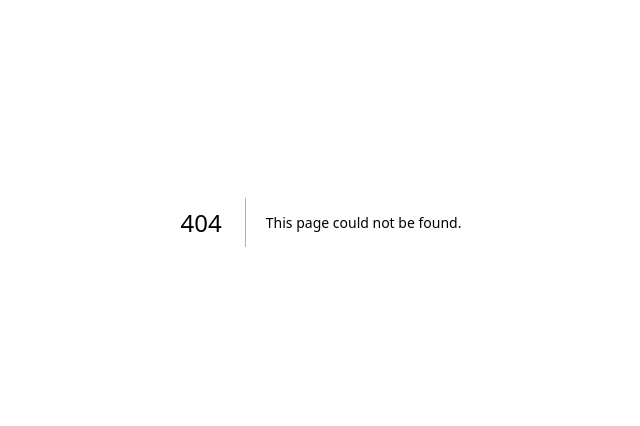
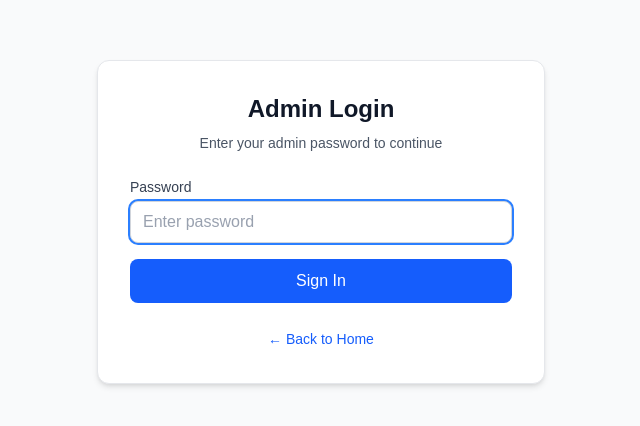
Before and after one commit to rohitraj-dev/examPrep, a Next.js app: page /admin/login in a window 1280 px wide. Before the commit this address had no page. Shown: the part 178-604 px from the top of the page, without its empty margins (319-959 px from the left). Built offline with nearby package versions, Linux system fonts and the light colour scheme.

Commit message:
Add admin password gate

```diff
--- a/app/admin/bulk-upload/page.tsx
+++ b/app/admin/bulk-upload/page.tsx
@@ -370,6 +370,14 @@ export default function BulkUploadPage() {
     saved: "bg-purple-100 text-purple-700",
   };
 
+  const handleLogout = async () => {
+    try {
+      await fetch("/api/admin/logout", { method: "POST" });
+    } finally {
+      window.location.href = "/admin/login";
+    }
+  };
+
   return (
     <div className="max-w-5xl mx-auto p-6">
       {/* Header */}
@@ -383,11 +391,20 @@ export default function BulkUploadPage() {
             ← Single upload
           </a>
         </div>
-        {savedCount > 0 && (
-          <div className="bg-green-100 text-green-700 text-sm px-4 py-2 rounded">
-            ✓ {savedCount} paper{savedCount !== 1 ? "s" : ""} saved
-          </div>
-        )}
+        <div className="flex items-center gap-3">
+          {savedCount > 0 && (
+            <div className="bg-green-100 text-green-700 text-sm px-4 py-2 rounded">
+              ✓ {savedCount} paper{savedCount !== 1 ? "s" : ""} saved
+            </div>
+          )}
+          <button
+            type="button"
+            onClick={handleLogout}
+            className="text-sm px-3 py-1.5 border border-gray-300 dark:border-neutral-700 text-gray-700 dark:text-neutral-300 rounded hover:bg-gray-100 dark:hover:bg-neutral-800 transition-colors cursor-pointer"
+          >
+            Logout
+          </button>
+        </div>
       </div>
 
       {/* Drop zone */}
--- /dev/null
+++ b/app/admin/login/page.tsx
@@ -0,0 +1,94 @@
+"use client";
+
+import { useState } from "react";
+
+export default function AdminLoginPage() {
+  const [password, setPassword] = useState("");
+  const [error, setError] = useState("");
+  const [loading, setLoading] = useState(false);
+
+  const handleSubmit = async (e: React.FormEvent<HTMLFormElement>) => {
+    e.preventDefault();
+    if (!password) return;
+
+    setLoading(true);
+    setError("");
+
+    try {
+      const res = await fetch("/api/admin/login", {
+        method: "POST",
+        headers: { "Content-Type": "application/json" },
+        body: JSON.stringify({ password }),
+      });
+
+      if (res.ok) {
+        window.location.href = "/admin/upload";
+      } else {
+        const data = await res.json().catch(() => null);
+        setError(data?.error || "Invalid password");
+      }
+    } catch {
+      setError("An unexpected error occurred. Please try again.");
+    } finally {
+      setLoading(false);
+    }
+  };
+
+  return (
+    <div className="min-h-screen flex items-center justify-center p-4 bg-gray-50 dark:bg-neutral-950 text-gray-900 dark:text-neutral-100">
+      <div className="w-full max-w-md p-8 bg-white dark:bg-neutral-900 rounded-xl shadow-md border border-gray-200 dark:border-neutral-800">
+        <h1 className="text-2xl font-bold mb-2 text-center text-gray-900 dark:text-white">
+          Admin Login
+        </h1>
+        <p className="text-sm text-gray-600 dark:text-neutral-400 mb-6 text-center">
+          Enter your admin password to continue
+        </p>
+
+        {error && (
+          <div className="mb-4 p-3 rounded-lg text-sm bg-red-50 dark:bg-red-950/50 border border-red-200 dark:border-red-900 text-red-700 dark:text-red-300">
+            {error}
+          </div>
+        )}
+
+        <form onSubmit={handleSubmit} className="space-y-4">
+          <div>
+            <label
+              htmlFor="password"
+              className="block text-sm font-medium text-gray-700 dark:text-neutral-300 mb-1"
+            >
+              Password
+            </label>
+            <input
+              id="password"
+              name="password"
+              type="password"
+              required
+              autoFocus
+              value={password}
+              onChange={(e) => setPassword(e.target.value)}
+              placeholder="Enter password"
+              className="w-full px-3 py-2 border border-gray-300 dark:border-neutral-700 rounded-lg bg-white dark:bg-neutral-800 text-gray-900 dark:text-white placeholder-gray-400 dark:placeholder-neutral-500 focus:outline-none focus:ring-2 focus:ring-blue-500"
+            />
+          </div>
+
+          <button
+            type="submit"
+            disabled={loading}
+            className="w-full py-2.5 px-4 bg-blue-600 hover:bg-blue-700 text-white font-medium rounded-lg transition-colors disabled:opacity-50 disabled:cursor-not-allowed cursor-pointer"
+          >
+            {loading ? "Signing in..." : "Sign In"}
+          </button>
+        </form>
+
+        <div className="mt-6 text-center">
+          <a
+            href="/"
+            className="text-sm text-blue-600 dark:text-blue-400 hover:underline"
+          >
+            ← Back to Home
+          </a>
+        </div>
+      </div>
+    </div>
+  );
+}
--- a/app/admin/upload/page.tsx
+++ b/app/admin/upload/page.tsx
@@ -150,9 +150,26 @@ export default function UploadPage() {
     }
   };
 
+  const handleLogout = async () => {
+    try {
+      await fetch("/api/admin/logout", { method: "POST" });
+    } finally {
+      window.location.href = "/admin/login";
+    }
+  };
+
   return (
     <div className="max-w-2xl mx-auto p-8">
-      <h1 className="text-2xl font-bold mb-2">Upload Exam Paper</h1>
+      <div className="flex items-center justify-between mb-2">
+        <h1 className="text-2xl font-bold">Upload Exam Paper</h1>
+        <button
+          type="button"
+          onClick={handleLogout}
+          className="text-sm px-3 py-1.5 border border-gray-300 dark:border-neutral-700 text-gray-700 dark:text-neutral-300 rounded hover:bg-gray-100 dark:hover:bg-neutral-800 transition-colors cursor-pointer"
+        >
+          Logout
+        </button>
+      </div>
       <a href="/admin/bulk-upload" className="text-sm text-blue-600 hover:underline mb-6 block">
         → Bulk upload multiple PDFs
       </a>
--- /dev/null
+++ b/app/api/admin/login/route.ts
@@ -0,0 +1,45 @@
+import { NextResponse } from "next/server";
+import crypto from "crypto";
+
+function constantTimeEqual(a: string, b: string): boolean {
+  const hashA = crypto.createHash("sha256").update(a).digest();
+  const hashB = crypto.createHash("sha256").update(b).digest();
+  return crypto.timingSafeEqual(hashA, hashB);
+}
+
+export async function POST(request: Request) {
+  try {
+    const adminPassword = process.env.ADMIN_PASSWORD;
+    if (!adminPassword) {
+      return NextResponse.json({ error: "Unauthorized" }, { status: 401 });
+    }
+
+    const body = await request.json().catch(() => null);
+    const password = body?.password;
+
+    if (
+      typeof password !== "string" ||
+      !constantTimeEqual(password, adminPassword)
+    ) {
+      return NextResponse.json({ error: "Invalid password" }, { status: 401 });
+    }
+
+    const sessionValue = crypto
+      .createHash("sha256")
+      .update(adminPassword)
+      .digest("hex");
+
+    const response = NextResponse.json({ success: true });
+    response.cookies.set("admin_session", sessionValue, {
+      httpOnly: true,
+      secure: process.env.NODE_ENV === "production",
+      sameSite: "lax",
+      maxAge: 7 * 24 * 60 * 60, // 7 days in seconds
+      path: "/",
+    });
+
+    return response;
+  } catch {
+    return NextResponse.json({ error: "Invalid request" }, { status: 401 });
+  }
+}
--- /dev/null
+++ b/app/api/admin/logout/route.ts
@@ -0,0 +1,25 @@
+import { NextResponse } from "next/server";
+
+export async function POST() {
+  const response = NextResponse.json({ success: true });
+  response.cookies.set("admin_session", "", {
+    httpOnly: true,
+    secure: process.env.NODE_ENV === "production",
+    sameSite: "lax",
+    maxAge: 0,
+    path: "/",
+  });
+  return response;
+}
+
+export async function GET() {
+  const response = NextResponse.json({ success: true });
+  response.cookies.set("admin_session", "", {
+    httpOnly: true,
+    secure: process.env.NODE_ENV === "production",
+    sameSite: "lax",
+    maxAge: 0,
+    path: "/",
+  });
+  return response;
+}
--- /dev/null
+++ b/proxy.ts
@@ -0,0 +1,61 @@
+import { NextResponse } from "next/server";
+import type { NextRequest } from "next/server";
+import crypto from "crypto";
+
+export function proxy(request: NextRequest) {
+  const { pathname } = request.nextUrl;
+
+  // Allow /admin/login
+  if (pathname === "/admin/login" || pathname === "/admin/login/") {
+    return NextResponse.next();
+  }
+
+  // Allow admin auth APIs
+  if (pathname.startsWith("/api/admin/")) {
+    return NextResponse.next();
+  }
+
+  const adminPassword = process.env.ADMIN_PASSWORD;
+  const sessionCookie = request.cookies.get("admin_session")?.value;
+
+  let isAuthenticated = false;
+
+  if (adminPassword && sessionCookie) {
+    const expectedSession = crypto
+      .createHash("sha256")
+      .update(adminPassword)
+      .digest("hex");
+
+    const sessionBuffer = Buffer.from(sessionCookie);
+    const expectedBuffer = Buffer.from(expectedSession);
+
+    if (
+      sessionBuffer.length === expectedBuffer.length &&
+      crypto.timingSafeEqual(sessionBuffer, expectedBuffer)
+    ) {
+      isAuthenticated = true;
+    }
+  }
+
+  if (!isAuthenticated) {
+    if (pathname.startsWith("/api/")) {
+      return NextResponse.json({ error: "Unauthorized" }, { status: 401 });
+    }
+
+    const loginUrl = new URL("/admin/login", request.url);
+    return NextResponse.redirect(loginUrl);
+  }
+
+  return NextResponse.next();
+}
+
+export const config = {
+  matcher: [
+    "/admin/:path*",
+    "/api/ocr",
+    "/api/generate-questions",
+    "/api/bulk/:path*",
+  ],
+};
+
+export default proxy;
```
